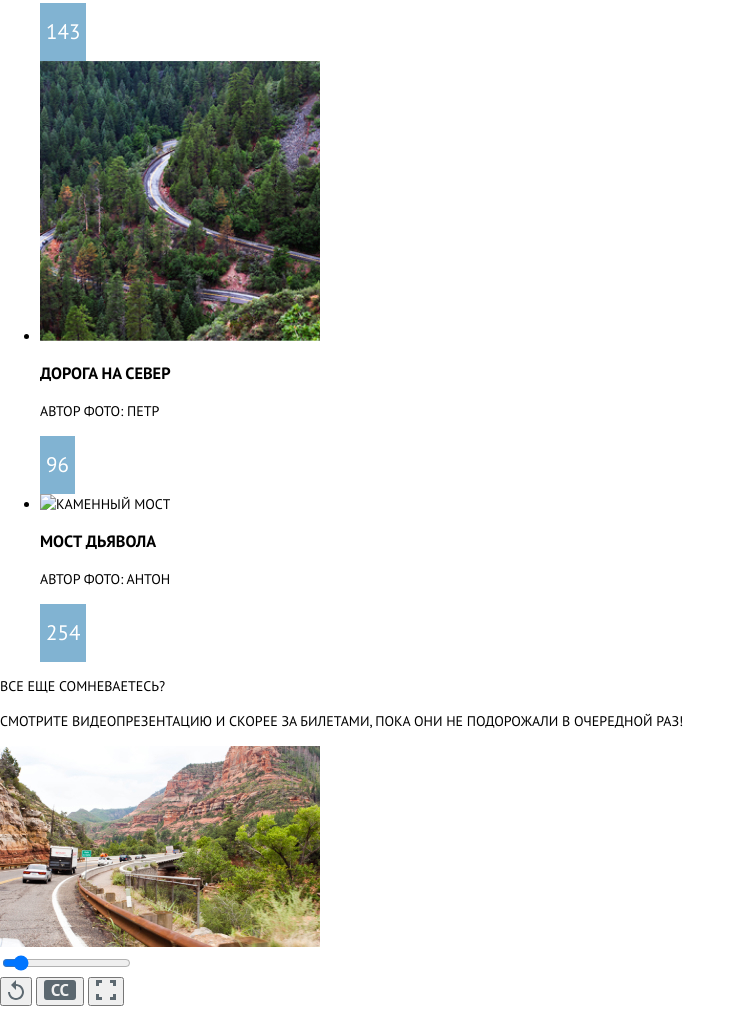
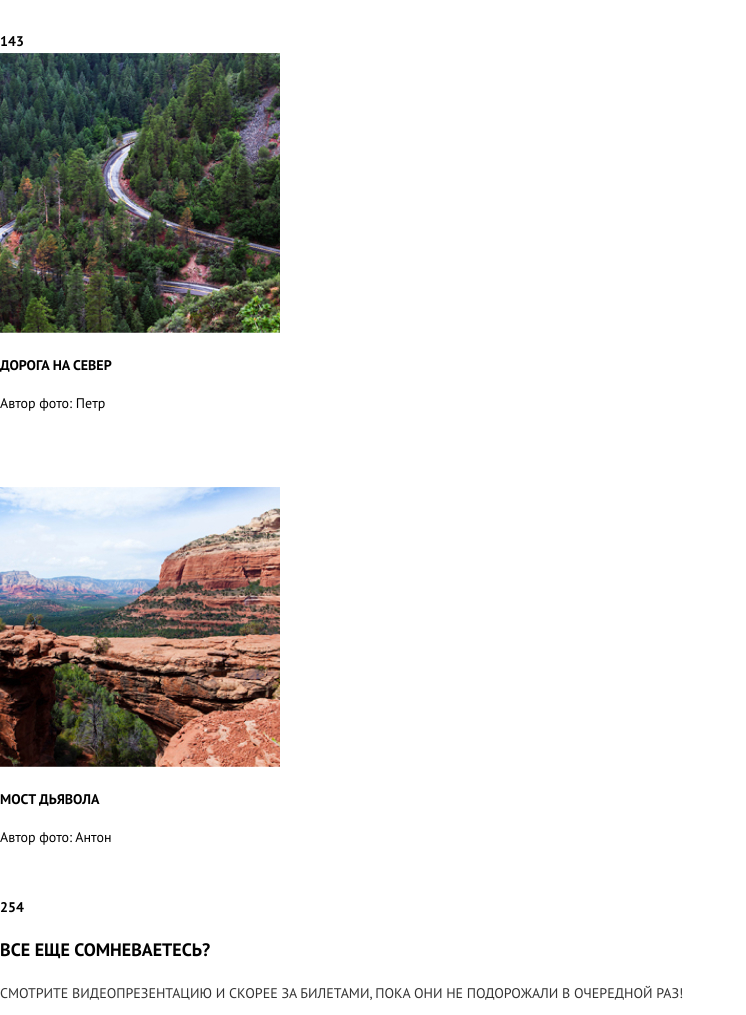
Before and after one commit to ShiVA-ru/html-academy__sedona-2, a website: page source/catalog.html in a window 1280 px wide. Shown: the part 1625-2640 px from the top of the page, without its empty margins (0-746 px from the left). Drawn offline with nearby package versions, Linux system fonts and the light colour scheme; files that its build step writes are made by us from their sources.

Commit message:
base styles catalog page

```diff
--- a/source/catalog.html
+++ b/source/catalog.html
@@ -39,7 +39,7 @@
 
     <header class="page-main__header main-header">
       <div class="container">
-        <h1 class="main-header__title">Фото и видео</h1>
+        <h1 class="main-header__title section-heading">Фото и видео</h1>
         <p class="main-header__desctiption">
           Не можете решиться на путешествие из-за курса? Фотографии помогут вам забыть о политике и экономике.
         </p>
@@ -56,7 +56,10 @@
           <div class="gallery__description">
             <h3 class="gallery__title">Неродные просторы</h3>
             <p class="gallery__author">Автор фото: Борис</p>
-            <button class="button gallery__likes">1350</button>
+            <div class="likes gallery__likes">
+              <button class="button likes__button"></button>
+              <span class="likes__text">1350</span>
+            </div>
           </div>
         </li>
 
@@ -67,7 +70,10 @@
           <div class="gallery__description">
             <h3 class="gallery__title">Местная растительность</h3>
             <p class="gallery__author">Автор фото: Сергей</p>
-            <button class="button gallery__likes">143</button>
+            <div class="likes gallery__likes">
+              <button class="button likes__button"></button>
+              <span class="likes__text">143</span>
+            </div>
           </div>
         </li>
 
@@ -78,7 +84,10 @@
           <div class="gallery__description">
             <h3 class="gallery__title">Дорога на север</h3>
             <p class="gallery__author">Автор фото: Петр</p>
-            <button class="button gallery__likes">96</button>
+            <div class="likes gallery__likes">
+              <button class="button likes__button">96</button>
+              <span class="likes__text"></span>
+            </div>
           </div>
         </li>
 
@@ -89,7 +98,10 @@
           <div class="gallery__description">
             <h3 class="gallery__title">Мост Дьявола</h3>
             <p class="gallery__author">Автор фото: Антон</p>
-            <button class="button gallery__likes">254</button>
+            <div class="likes gallery__likes">
+              <button class="button likes__button"></button>
+              <span class="likes__text">254</span>
+            </div>
           </div>
         </li>
       </ul>
--- a/source/sass/blocks/feedback-form.scss
+++ b/source/sass/blocks/feedback-form.scss
@@ -39,6 +39,6 @@
   border: none;
 
   &::placeholder {
-      color: $basic-black;
-    }
+    color: $basic-black;
+  }
 }
--- /dev/null
+++ b/source/sass/blocks/gallery.scss
@@ -0,0 +1,14 @@
+.gallery__list {
+  padding-left: 0;
+  list-style: none;
+}
+
+.gallery__title {
+  font-size: inherit;
+  line-height: 24px;
+}
+
+.gallery__author {
+  line-height: 24px;
+  text-transform: none;
+}
--- /dev/null
+++ b/source/sass/blocks/likes.scss
@@ -0,0 +1,12 @@
+.likes {
+  color: $basic-black;
+}
+
+.likes__button {
+  background-color: transparent;
+}
+
+.likes__text {
+  line-height: 24px;
+  font-weight: 700;
+}
--- a/source/sass/blocks/page-header.scss
+++ b/source/sass/blocks/page-header.scss
@@ -4,7 +4,7 @@
   padding-bottom: 400px;
   min-height: 56px;
   text-align: center;
-  background-image: url('../../img/back-mobile.jpg');
+  background-image: url("../../img/back-mobile.jpg");
   background-repeat: no-repeat;
   background-position: center bottom;
 }
--- /dev/null
+++ b/source/sass/blocks/video.scss
@@ -0,0 +1,10 @@
+.video__title {
+  font-size: 18px;
+  line-height: 26px;
+  font-weight: 700;
+}
+
+.video__description {
+  line-height: 24px;
+  color: $dark-grey;
+}
--- a/source/sass/style.scss
+++ b/source/sass/style.scss
@@ -25,3 +25,6 @@
 @import "blocks/form-controls.scss";
 @import "blocks/radio.scss";
 @import "blocks/checkbox.scss";
+@import "blocks/gallery.scss";
+@import "blocks/likes.scss";
+@import "blocks/video.scss";
```
Also changed, not shown: source/img/photo-4-mobile.jpg (renamed from source/img/photo-4-desktop 1.jpg).
